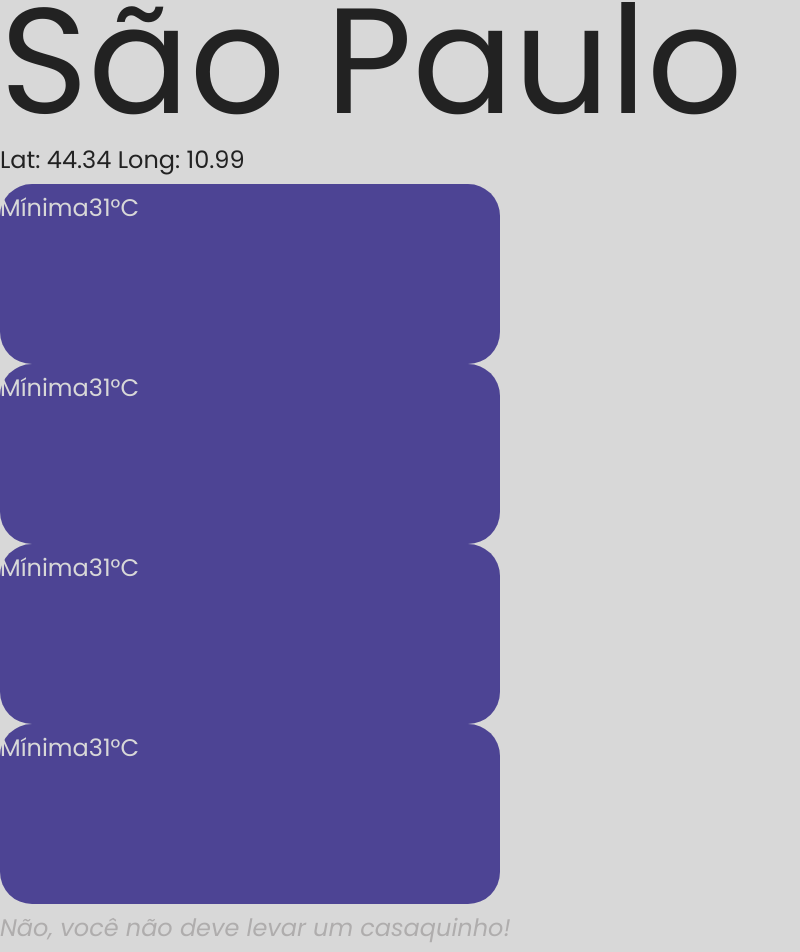
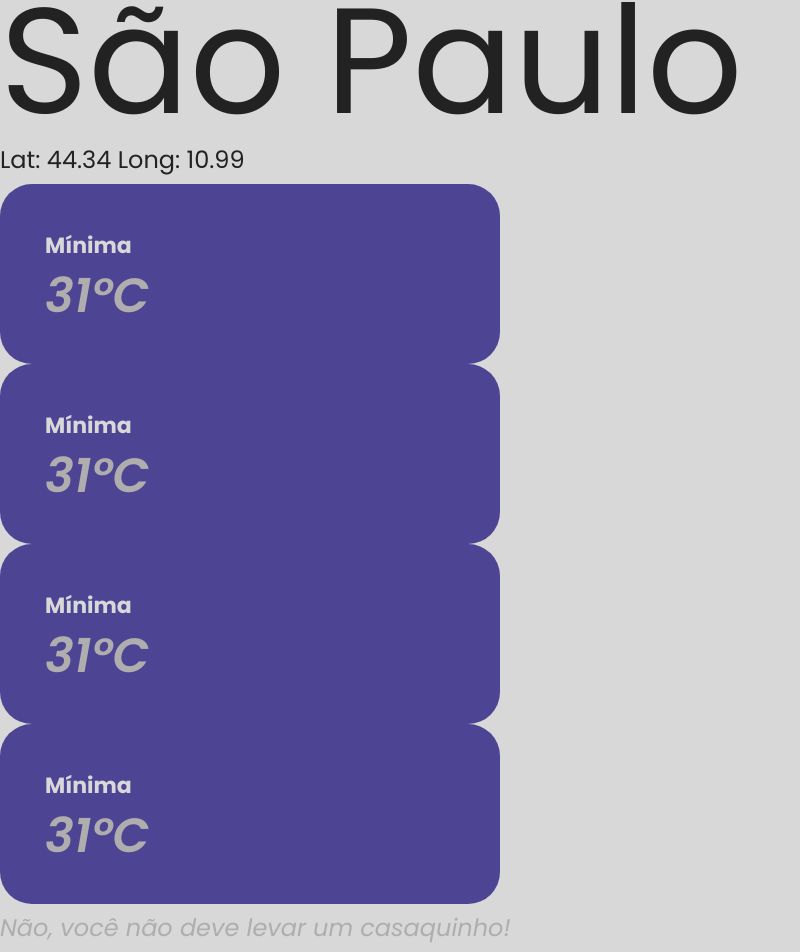
Before and after one commit to 422UR4H/EndTimesForecast, a React (Vite) app: page / in a window 1280 px wide. Shown: the part 736-1688 px from the top of the page, without its empty margins (0-800 px from the left). Built offline with nearby package versions, Linux system fonts and the light colour scheme.

Commit message:
:lipstick: Style: fix

```diff
--- a/src/components/atoms/WeatherBox/index.tsx
+++ b/src/components/atoms/WeatherBox/index.tsx
@@ -8,8 +8,8 @@ type WeatherBoxProps = {
 export default function WeatherBox({ title, value }: WeatherBoxProps) {
   return (
     <StyledWeatherBox>
-      {title}
-      {value}
+      <h1>{title}</h1>
+      <p>{value}</p>
     </StyledWeatherBox>
   );
 }
--- a/src/components/atoms/WeatherBox/styled.ts
+++ b/src/components/atoms/WeatherBox/styled.ts
@@ -4,8 +4,27 @@ const StyledWeatherBox = styled.div`
   width: 500px;
   height: 180px;
   border-radius: 32px;
+  margin-right: 50px;
+  padding-block: 50px;
+  padding-inline: 45px;
 
   color: ${({ theme }) => theme.colors.primaryBackground};
   background-color: ${({ theme }) => theme.colors.primary};
+
+  display: flex;
+  flex-direction: column;
+  justify-content: space-between;
+
+  h1 {
+    font-size: 22px;
+    font-weight: 700;
+    line-height: 24px;
+  }
+
+  p {
+    font-size: 48px;
+    font-weight: 600;
+    line-height: 36px;
+  }
 `;
 export default StyledWeatherBox;
```
